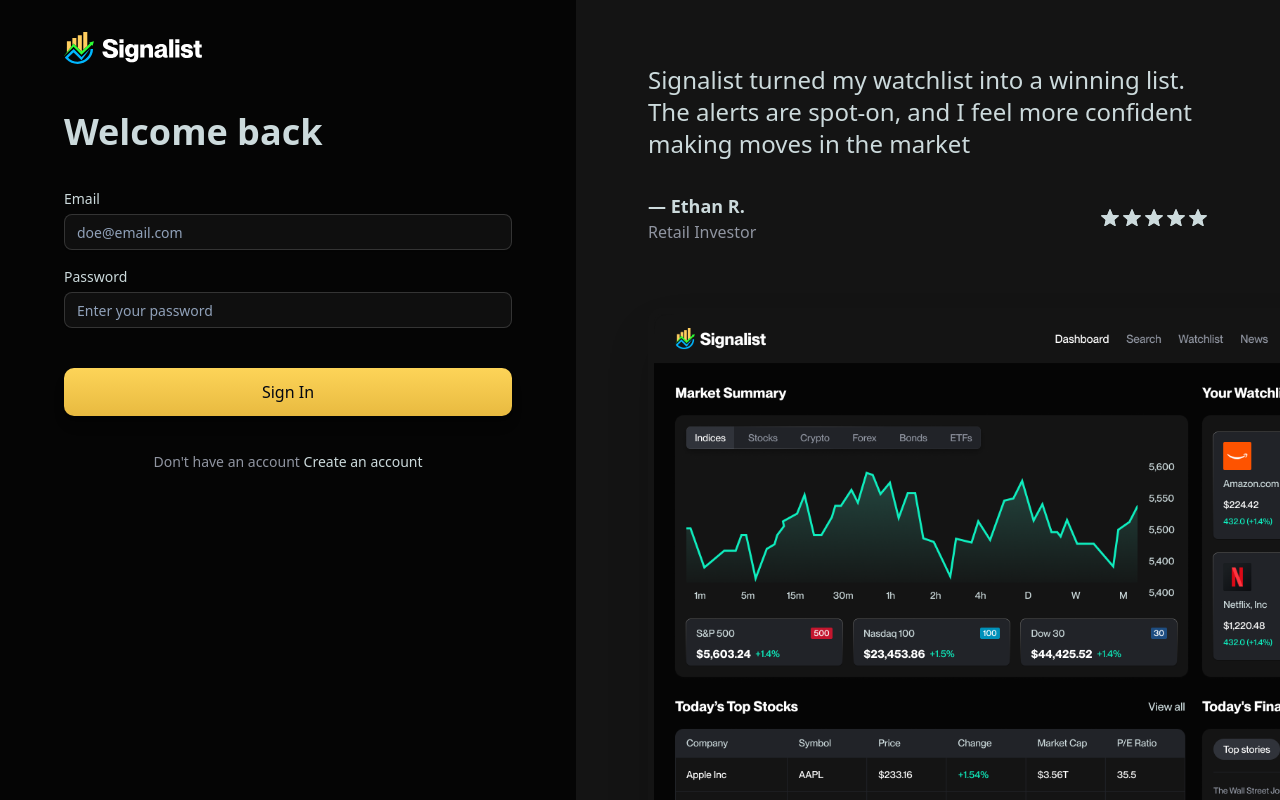
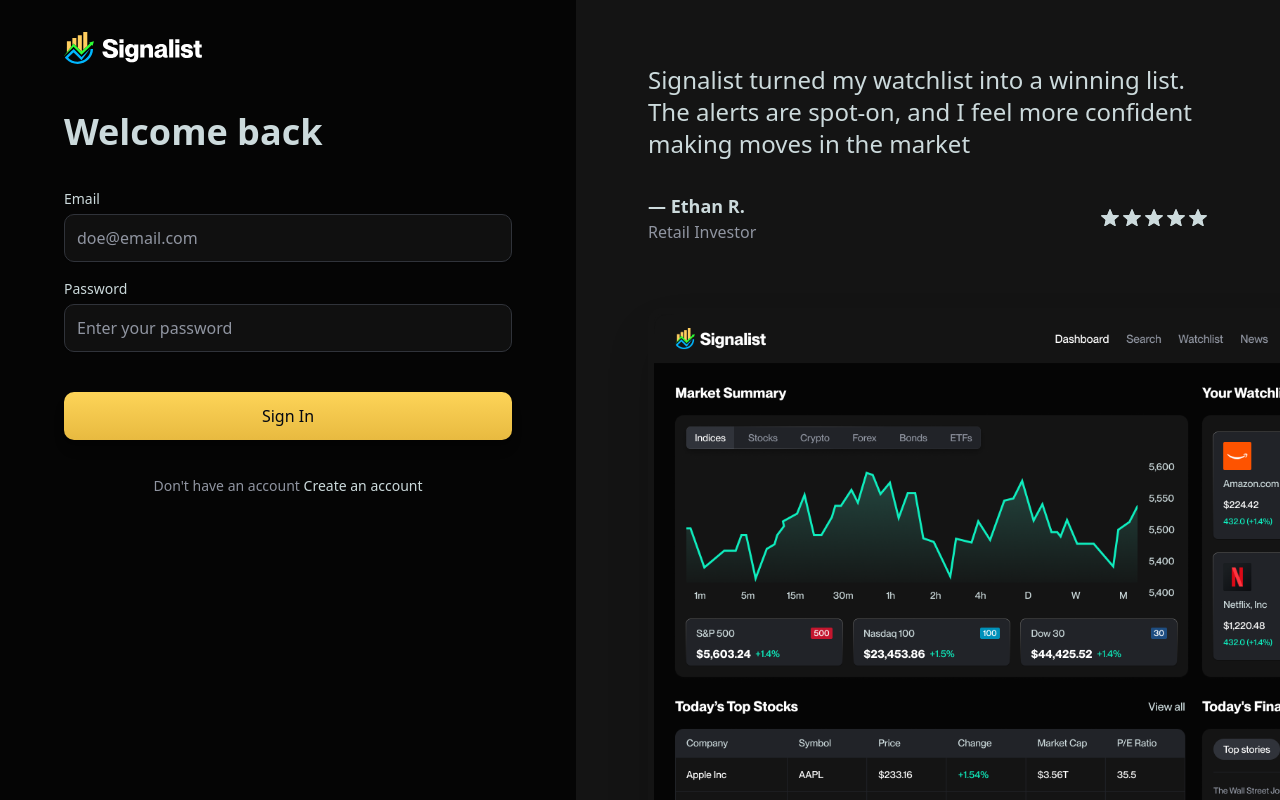
Before and after one commit to kristindyulgeryan/stock-market-app, a Next.js app: page /sign-in in a window 1280 px wide. Built offline with nearby package versions, Linux system fonts and the light colour scheme.

Commit message:
Fix submit error

```diff
--- a/components/forms/InputField.tsx
+++ b/components/forms/InputField.tsx
@@ -11,7 +11,6 @@ const InputField = ({
   error,
   validation,
   disabled,
-  value,
 }: FormInputProps) => {
   return (
     <div className="space-y-2">
@@ -23,13 +22,10 @@ const InputField = ({
         id={name}
         placeholder={placeholder}
         disabled={disabled}
-        value={value}
-        className={
-          (cn("form-input", {
-            "opacity-50 cursor-not-allowed": disabled,
-          }),
-          { ...register(name, validation) })
-        }
+        {...register(name, validation)}
+        className={cn("form-input", {
+          "opacity-50 cursor-not-allowed": disabled,
+        })}
       />
       {error && <p className="text-sm text-red-500">{error.message}</p>}
     </div>
```
